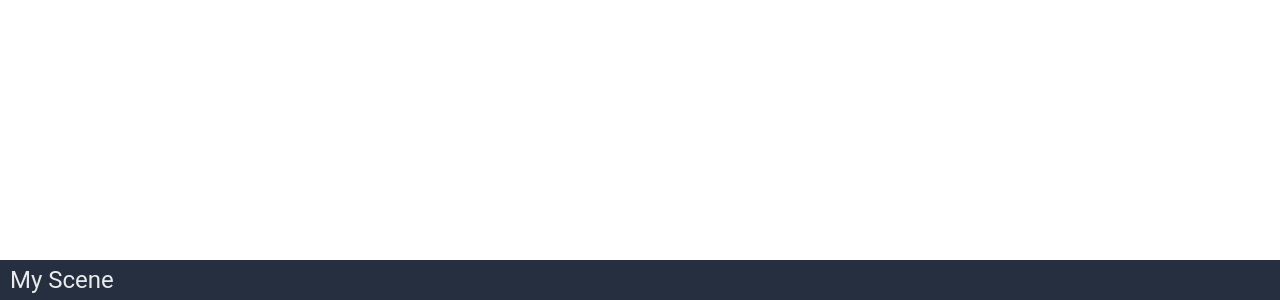
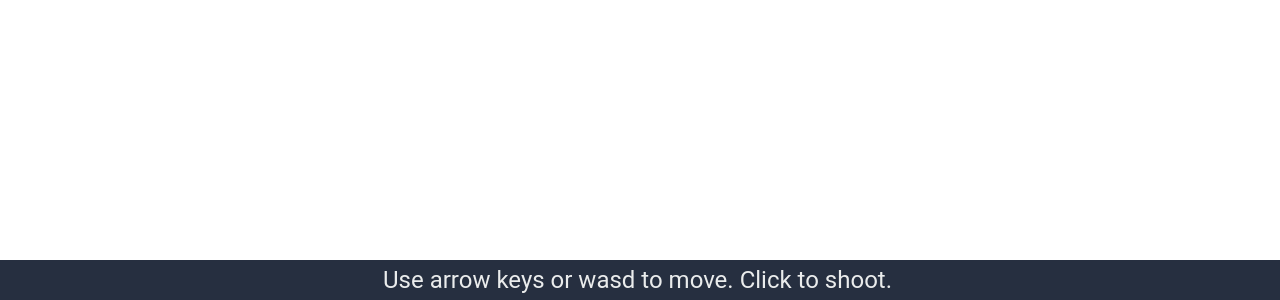
Before and after one commit to Leyght811/three.js-demo, a website: page src/index.html in a window 1280 px wide. Shown: the part 500-800 px from the top of the page. Drawn offline with Linux system fonts and the light colour scheme.

Commit message:
Instructions

```diff
--- a/src/index.html
+++ b/src/index.html
@@ -46,6 +46,8 @@
 
      #title {
        font-size: x-large;
+       width: 514px;
+       margin-left: calc(50% - 257px);
      }
    </style>
  </head>
@@ -55,7 +57,7 @@
      <canvas id='canvas'></canvas>
    </div>
    <div id='controls'>
-     <div id='title'>My Scene</div>
+     <div id='title'>Use arrow keys or wasd to move.  Click to shoot.</div>
    </div>
  </body>
 
--- a/src/index.js
+++ b/src/index.js
@@ -280,7 +280,6 @@ function getSideVector() {
 function controls( deltaTime ) {
 
   const speed = 25;
-  console.log(keyStates)
 
   if ( playerOnFloor ) {
 
```
